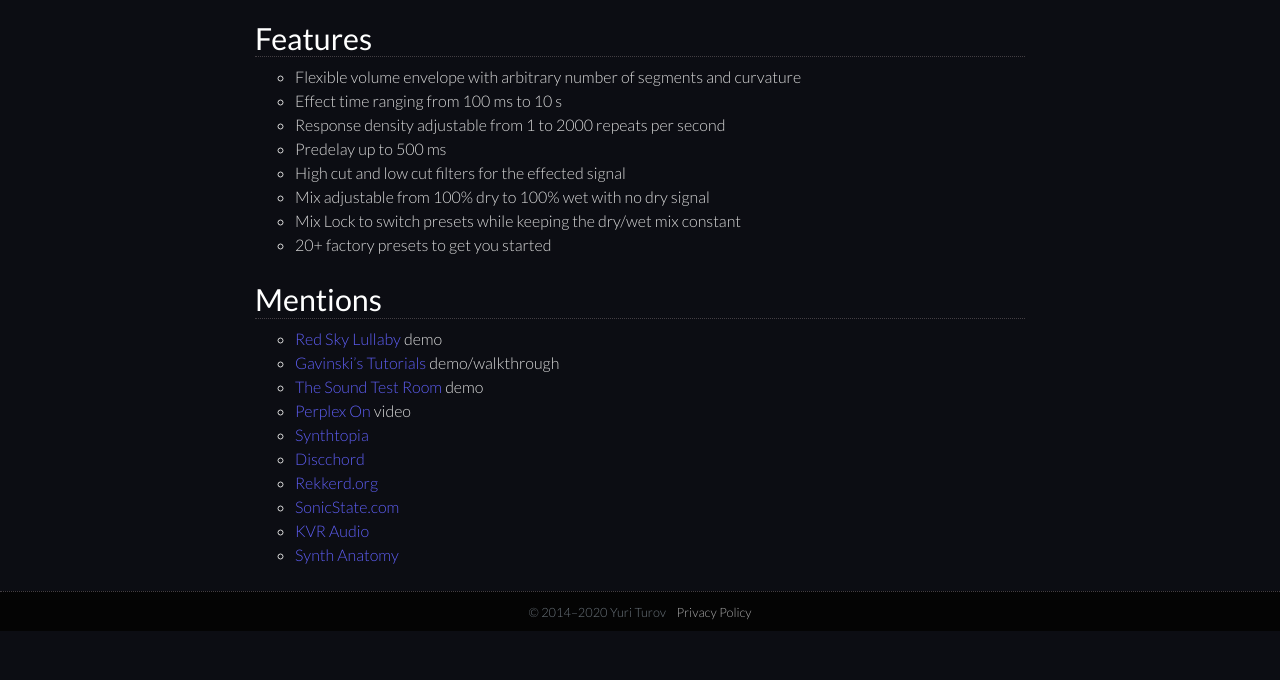
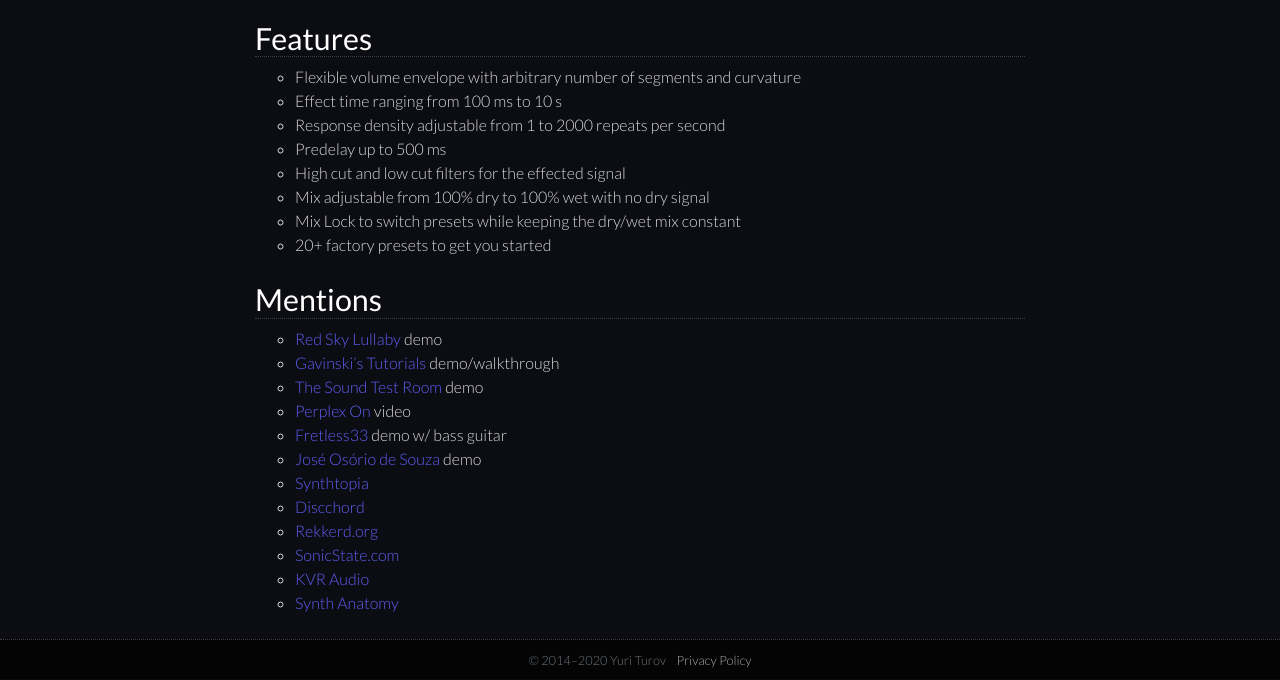
Before and after one commit to yuriturov/yuriturov.github.io, a Jekyll site: the page built from _pages/01_velvet-machine.md, in a window 1280 px wide and 900 px high, scrolled down 1159 px, cut to the strip 220-900 px from the top of the window. Built offline with Jekyll 4.4.1, drawn with Linux system fonts in a browser that asks for light colours; before the commit the page ends 2011 px from its top, so only the background shows below that.

Commit message:
Added a couple of VM demos

```diff
--- a/_pages/01_velvet-machine.md
+++ b/_pages/01_velvet-machine.md
@@ -49,7 +49,9 @@
 * [Red Sky Lullaby](https://youtu.be/-5Gi6MAHT-g){:target="_blank"} demo
 * [Gavinski's Tutorials](https://youtu.be/j49SR6Tr_vI){:target="_blank"} demo/walkthrough
 * [The Sound Test Room](https://youtu.be/A8ahynTH4Tg){:target="_blank"} demo
-* [Perplex On](https://youtu.be/BB8wCaXCPyY) video
+* [Perplex On](https://youtu.be/BB8wCaXCPyY){:target="_blank"} video
+* [Fretless33](https://youtu.be/r_4jN341i4o){:target="_blank"} demo w/ bass guitar
+* [José Osório de Souza](https://youtu.be/dxc5T6eVTtg){:target="_blank"} demo
 * [Synthtopia](https://www.synthtopia.com/content/2020/10/19/velvet-machine-brings-convolution-fairy-dust-to-your-ipad/){:target="_blank"}
 * [Discchord](https://discchord.com/appnews/2020/10/17/velvet-machine-by-yuri-turov){:target="_blank"}
 * [Rekkerd.org](https://rekkerd.org/stretch-and-blur-your-sound-with-the-velvet-machine-app-for-ios-auv3/){:target="_blank"}
```
